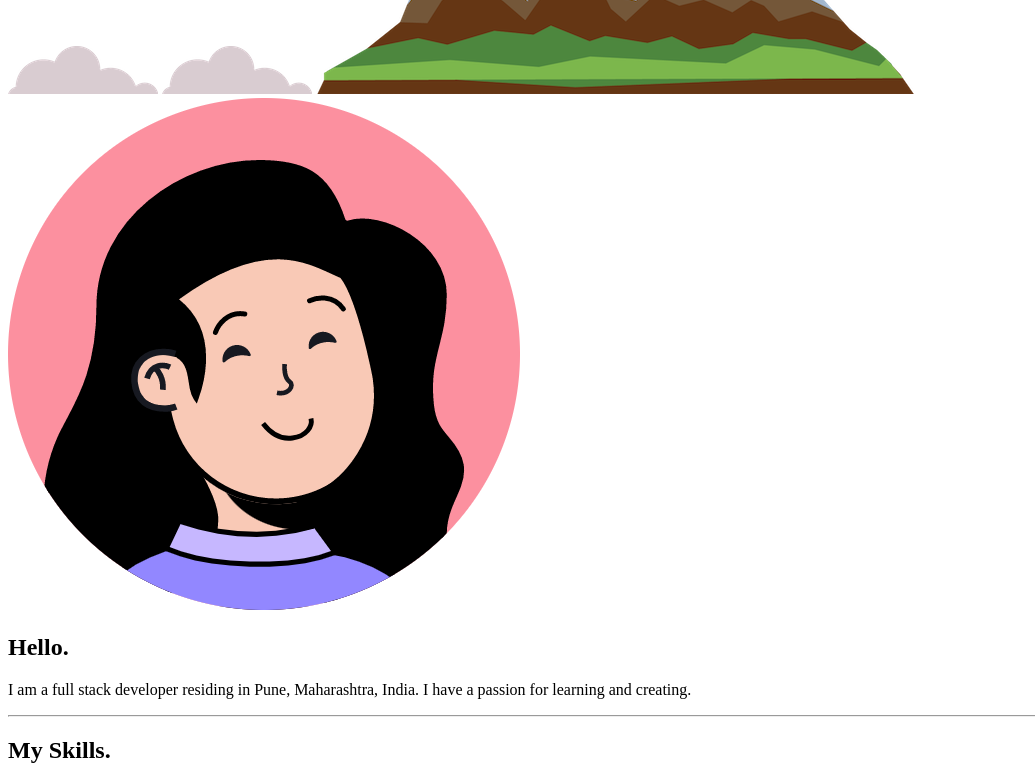
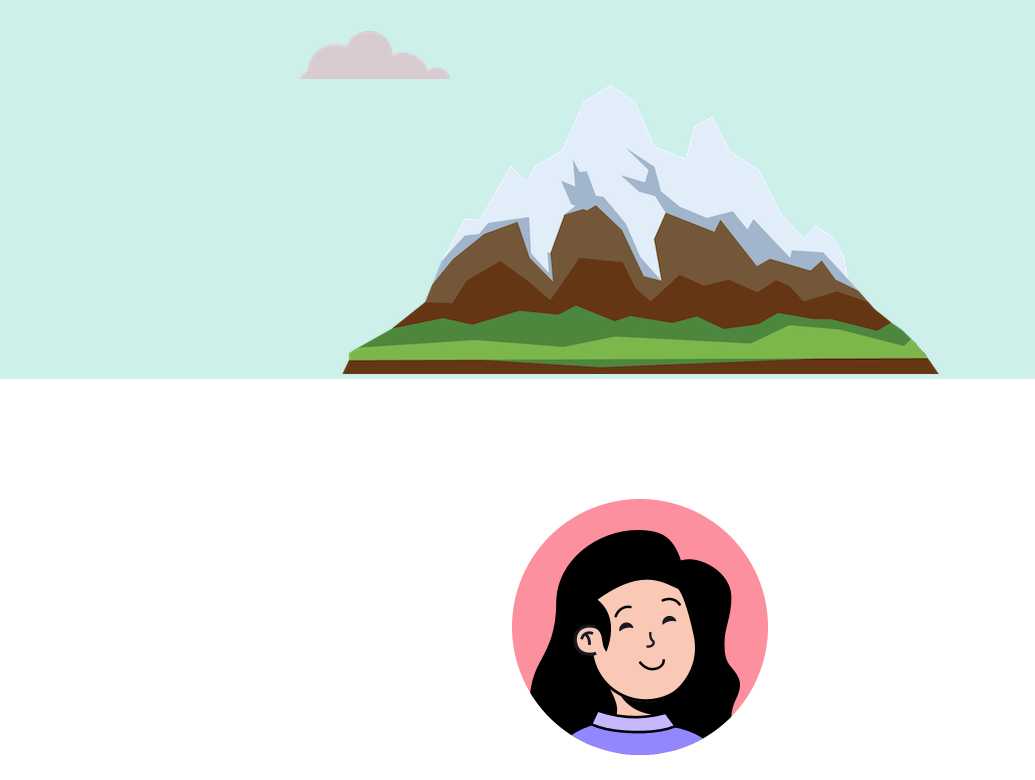
Before and after one commit to Aakritigupta12/mysite, a plain HTML site: page index.html in a window 1280 px wide. Shown: the part 450-1230 px from the top of the page, without its empty margins (0-1035 px from the left). Drawn offline with Linux system fonts and the light colour scheme; the site is published under a folder, as on GitHub Pages, so addresses that start at the root find nothing.

Commit message:
Update index.html

```diff
--- a/index.html
+++ b/index.html
@@ -3,7 +3,7 @@
   <head>
     <meta charset="utf-8">
     <title>Aakriti Gupta</title>
-    <link rel="stylesheet" href="/CSS/styles.css">
+    <link rel="stylesheet" href="mysite/CSS/styles.css">
     <link rel="icon" href="favicon2.ico">
     <link rel="preconnect" href="https://fonts.googleapis.com">
 <link rel="preconnect" href="https://fonts.gstatic.com" crossorigin>
```
